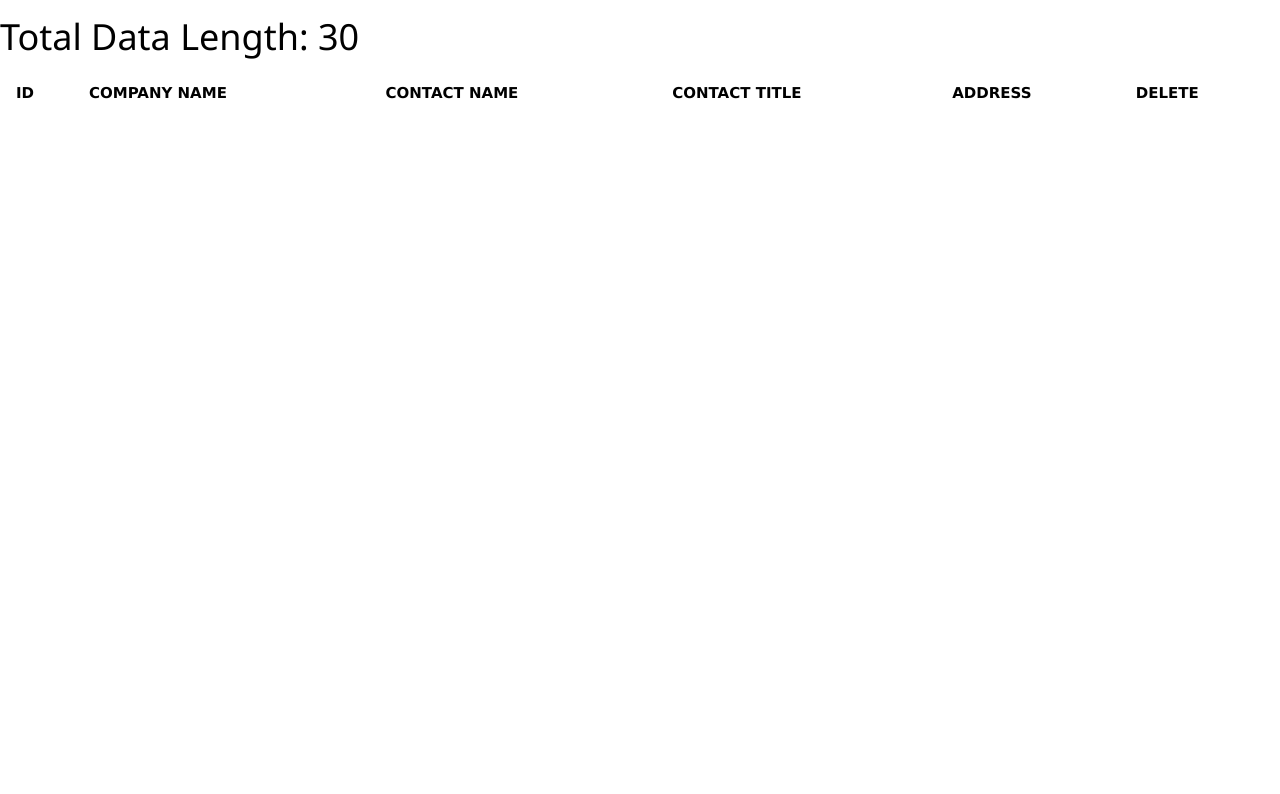
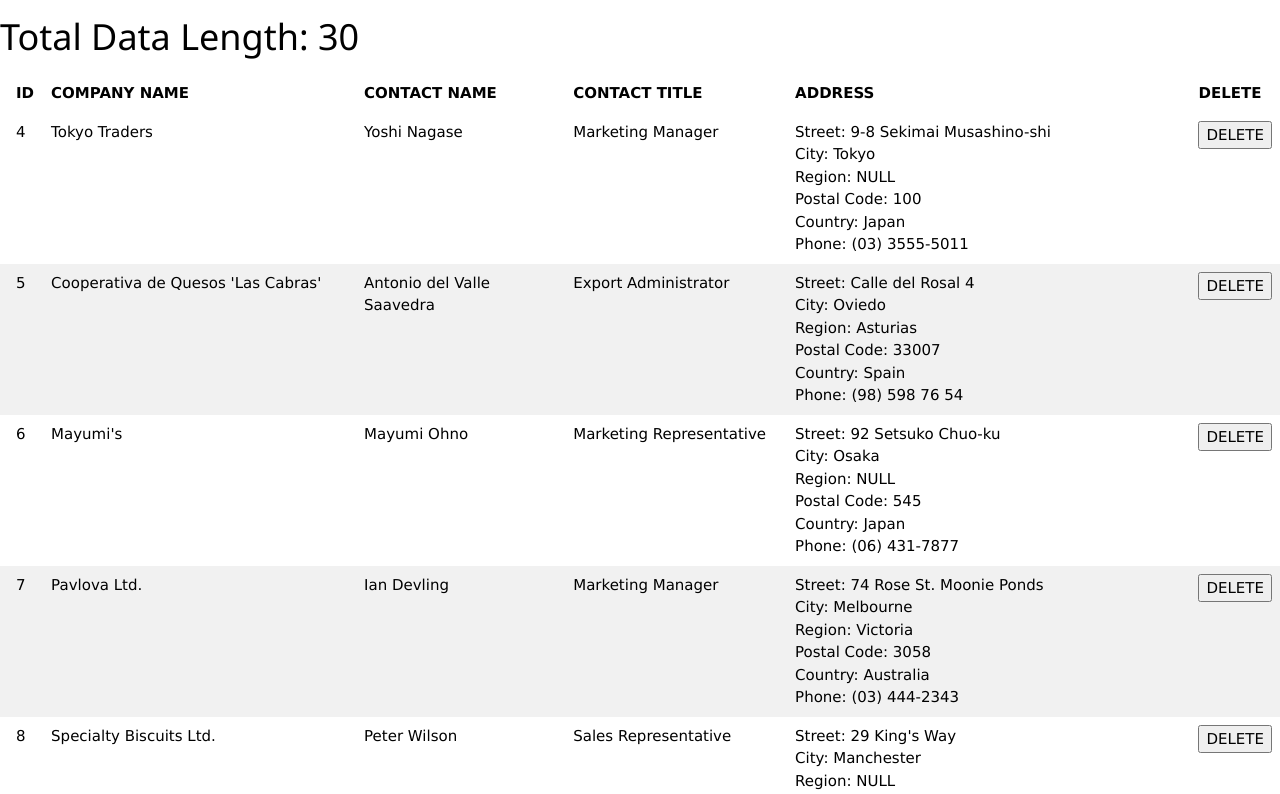
Before and after one commit to FakirHerif/techcareer-frontend-bootcamp-odevler, a React (Create React App) app in the folder odevProductsDataReact/odev-products-data/: page / in a window 1280 px wide. Shown: the top 794 px of the page. Built offline with nearby package versions, Linux system fonts and the light colour scheme.

Commit message:
data table was created and displayed on the screen

```diff
--- a/odevProductsDataReact/odev-products-data/src/Odev.jsx
+++ b/odevProductsDataReact/odev-products-data/src/Odev.jsx
@@ -1,5 +1,5 @@
 import React, { useState } from 'react'
-import {productsData} from './data/productsData'
+import { productsData } from './data/productsData'
 
 function Odev() {
 
@@ -20,6 +20,33 @@ function Odev() {
                 <th>DELETE</th>
             </tr>
         </thead>
+        <tbody>
+            {
+                datas.map(item => {
+                    return <tr>
+                        <td>{item.id}</td>
+                        <td>{item.companyName}</td>
+                        <td>{item.contactName}</td>
+                        <td>{item.contactTitle}</td>
+                        <td>
+                            <div>
+                                Street: {item.address.street}
+                                <br />
+                                City: {item.address.city}
+                                <br />
+                                Region: {item.address.region}
+                                <br />
+                                Postal Code: {item.address.postalCode}
+                                <br />
+                                Country: {item.address.country}
+                                <br />
+                                Phone: {item.address.phone}
+                                </div></td>
+                        <td><button>DELETE</button></td>
+                    </tr>
+                })
+            }
+        </tbody>
     </table>
 
 
```
